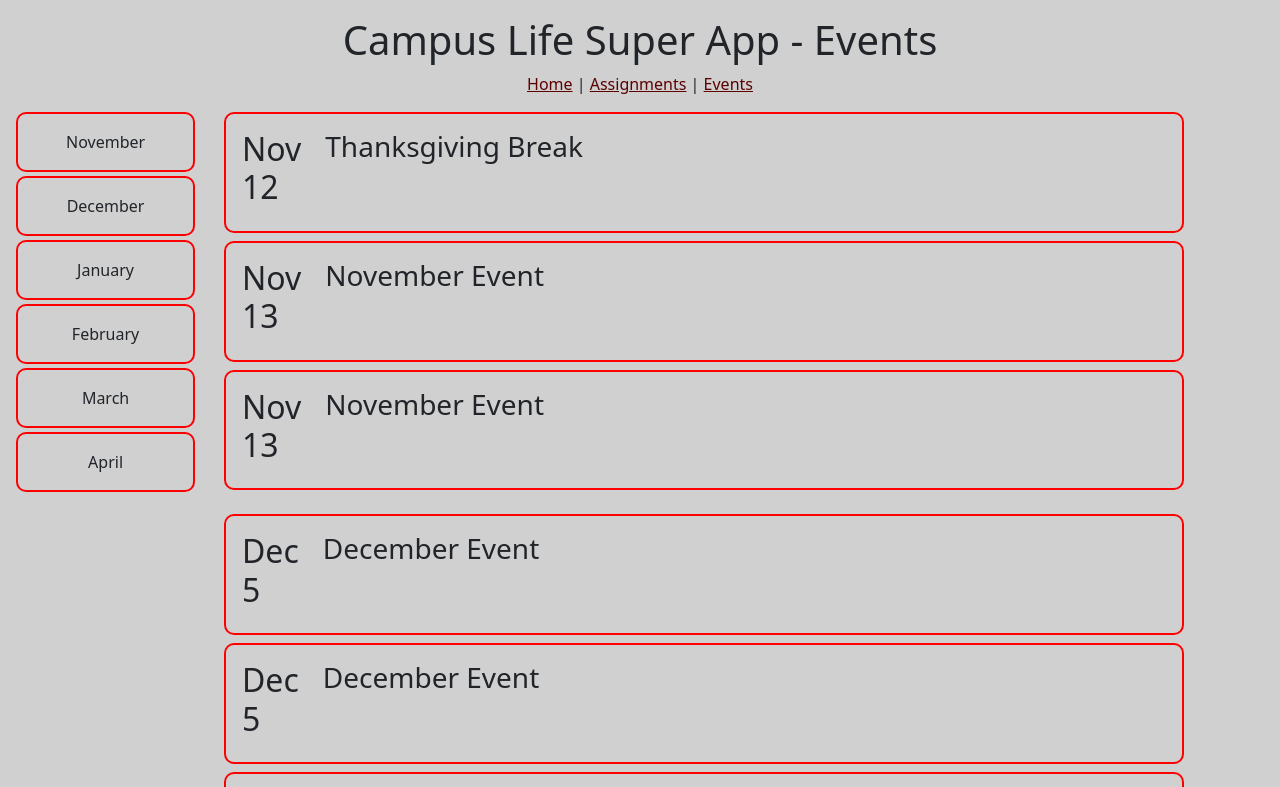
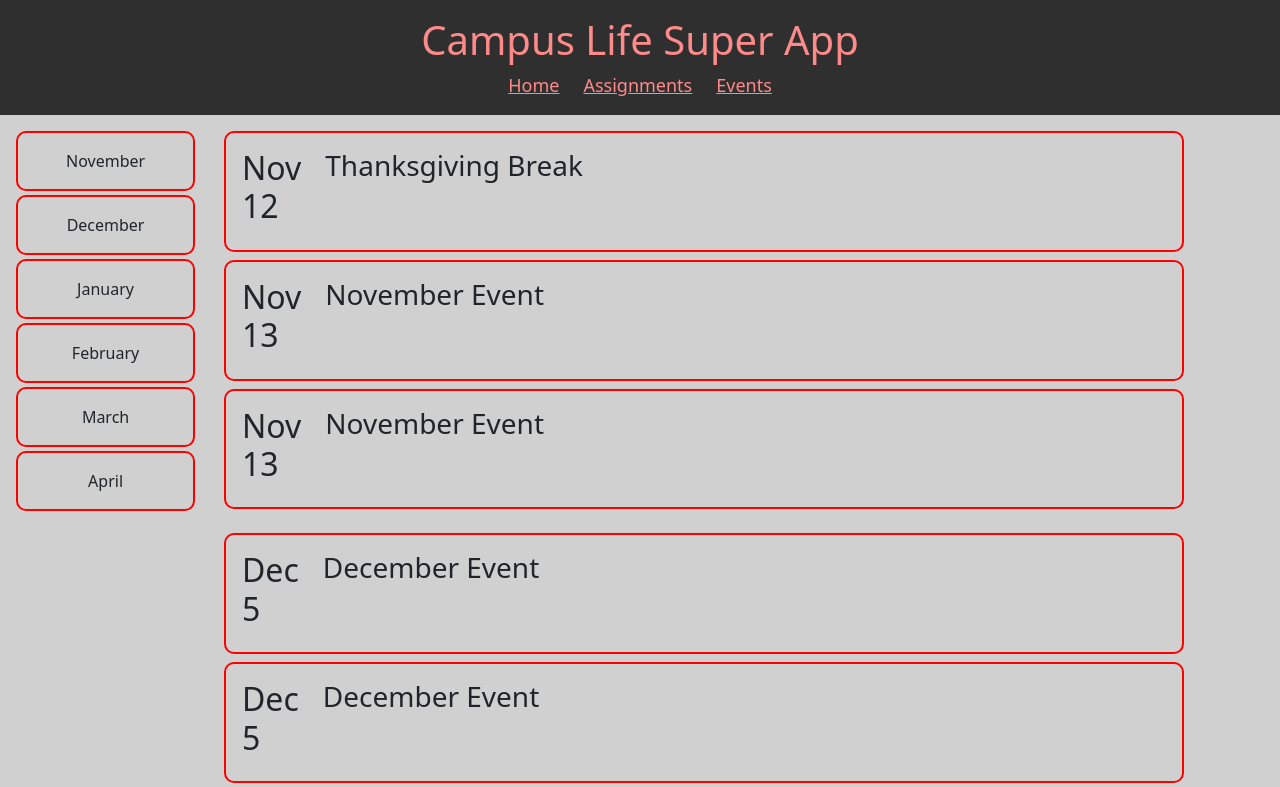
Before and after one commit to BrendonM81/campus-life-super-app, a plain HTML site: page events.html in a window 1280 px wide. Shown: the top 787 px of the page. Drawn offline with nearby package versions, Linux system fonts and the light colour scheme.

Commit message:
Improved header design

```diff
--- a/css/style.css
+++ b/css/style.css
@@ -13,9 +13,13 @@ button {
 a {
     color: #5c0000;
 }
-footer {
-    color: rgb(255, 138, 138);
+header, footer {
+    color: #ff8a8a;
     background-color: #2F2F2F;
+}
+header a {
+    color: #ff8a8a;
+    font-size: 18px;
 }
 
 
--- a/events.html
+++ b/events.html
@@ -9,10 +9,10 @@
     </head>
 
     <body>
-        <header class="d-flex row text-center m-3">
-            <h1>Campus Life Super App - Events</h1>
-            <nav>
-                <a href="index.html">Home</a> | <a href="assignments.html">Assignments</a> | <a href="events.html">Events</a>
+        <header class="d-flex row text-center p-3 mb-3">
+            <h1>Campus Life Super App</h1>
+            <nav class="d-flex gap-4 justify-content-center">
+                <a href="index.html">Home</a> <a href="assignments.html">Assignments</a> <a href="events.html">Events</a>
             </nav>
         </header>
         <main class="d-flex">
```
Also changed, not shown: assignments.html (+4 -4 lines), index.html (+3 -3 lines).
